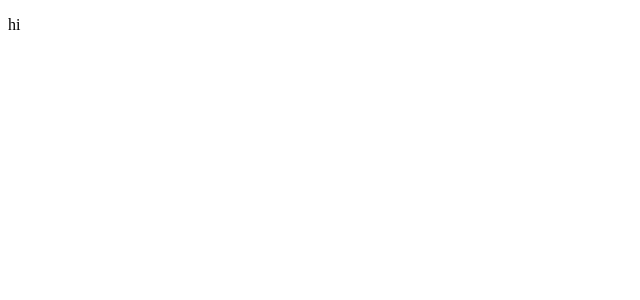
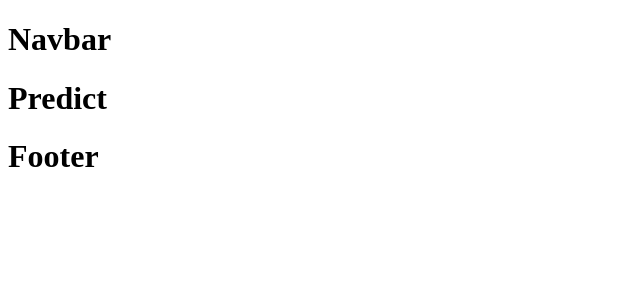
Before and after one commit to nikhilsourav/cropify-client, a React (Create React App) app: page /yield-prediction in a window 1280 px wide. Shown: the top 300 px of the page, without its empty margins (0-640 px from the left). Built offline with nearby package versions, Linux system fonts and the light colour scheme.

Commit message:
Added boilerplate for pages components and browserrouter

```diff
--- a/package.json
+++ b/package.json
@@ -8,6 +8,7 @@
     "@testing-library/user-event": "^13.5.0",
     "react": "^18.0.0",
     "react-dom": "^18.0.0",
+    "react-router-dom": "^6.3.0",
     "react-scripts": "5.0.1",
     "web-vitals": "^2.1.4"
   },
--- /dev/null
+++ b/src/App/App.js
@@ -0,0 +1,48 @@
+/*******************************************************************
+ *
+ * Import pages
+ *
+ *******************************************************************/
+import Home from '../Pages/Home/Home';
+import Recommend from '../Pages/Recommend/Recommend';
+import Predict from '../Pages/Predict/Predict';
+import Error from '../Pages/Error/Error';
+
+/*******************************************************************
+ *
+ * Import components
+ *
+ *******************************************************************/
+import Navbar from '../Components/Navbar/Navbar';
+import Footer from '../Components/Footer/Footer';
+
+/*******************************************************************
+ *
+ * Import Utilities
+ *
+ *******************************************************************/
+import { BrowserRouter, Routes, Route } from 'react-router-dom';
+
+/*******************************************************************
+ *
+ * App Component
+ *
+ *******************************************************************/
+const App = () => {
+  return (
+    <BrowserRouter>
+      <div className='App'>
+        <Navbar />
+        <Routes>
+          <Route path='/' element={<Home />} />
+          <Route path='/crop-recommendation' element={<Recommend />} />
+          <Route path='/yield-prediction' element={<Predict />} />
+          <Route path='*' element={<Error />} />
+        </Routes>
+        <Footer />
+      </div>
+    </BrowserRouter>
+  );
+};
+
+export default App;
--- a/src/Components/App/App.js
+++ /dev/null
@@ -1,9 +0,0 @@
-const App = () => {
-  return (
-    <div className='App'>
-      <p>hi</p>
-    </div>
-  );
-};
-
-export default App;
--- /dev/null
+++ b/src/Components/Footer/Footer.js
@@ -0,0 +1,5 @@
+const Footer = () => {
+  return <h1>Footer</h1>;
+};
+
+export default Footer;
--- /dev/null
+++ b/src/Components/Navbar/Navbar.js
@@ -0,0 +1,5 @@
+const Navbar = () => {
+  return <h1>Navbar</h1>;
+};
+
+export default Navbar;
--- /dev/null
+++ b/src/Pages/Error/Error.js
@@ -0,0 +1,5 @@
+const Error = () => {
+    return <h1>Error</h1>;
+  };
+
+  export default Error;
--- /dev/null
+++ b/src/Pages/Home/Home.js
@@ -0,0 +1,5 @@
+const Home = () => {
+  return <h1>Home</h1>;
+};
+
+export default Home;
--- /dev/null
+++ b/src/Pages/Predict/Predict.js
@@ -0,0 +1,5 @@
+const Predict = () => {
+  return <h1>Predict</h1>;
+};
+
+export default Predict;
--- /dev/null
+++ b/src/Pages/Recommend/Recommend.js
@@ -0,0 +1,5 @@
+const Recommend = () => {
+  return <h1>Recommend</h1>;
+};
+
+export default Recommend;
--- a/src/index.js
+++ b/src/index.js
@@ -1,6 +1,6 @@
 import React from 'react';
 import ReactDOM from 'react-dom/client';
-import App from './Components/App/App';
+import App from './App/App';
 
 const root = ReactDOM.createRoot(document.getElementById('root'));
 
```
Also changed, not shown: 1 other file (tests, documents, lock files or other folders).
